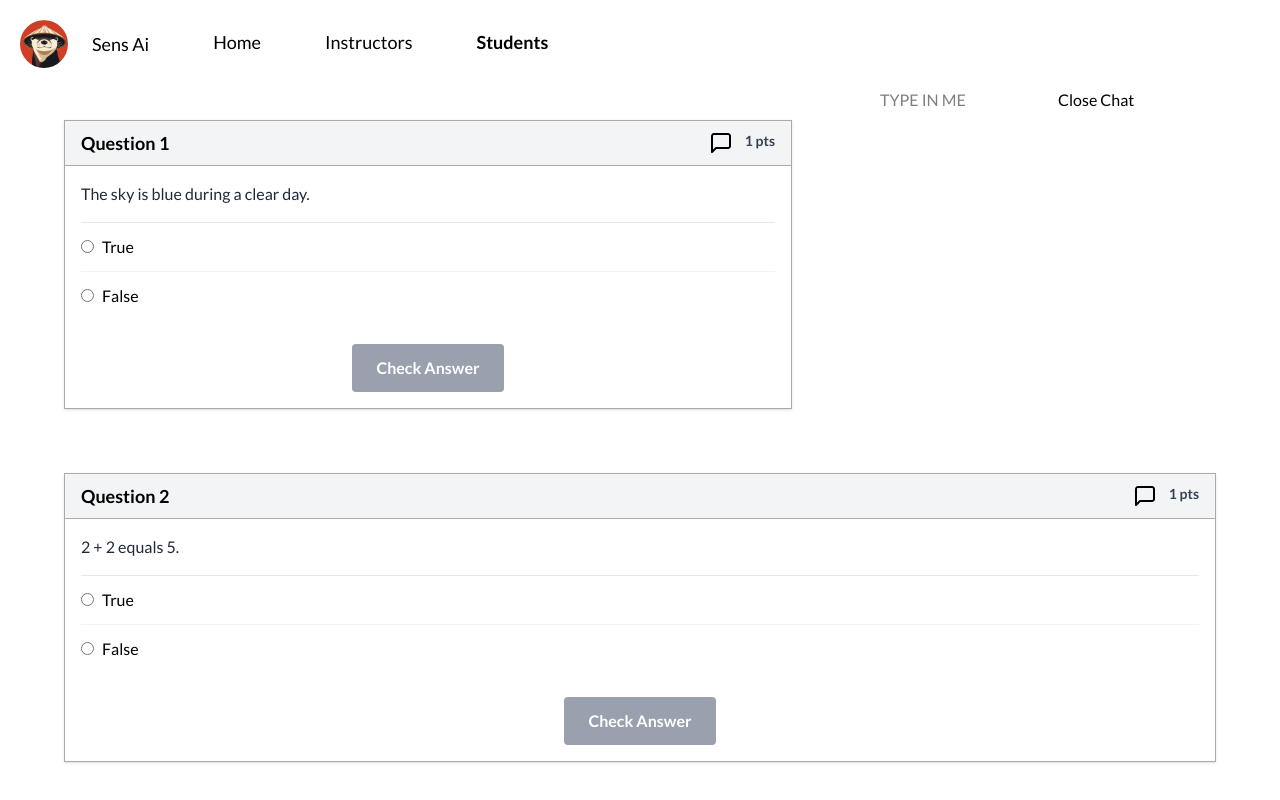
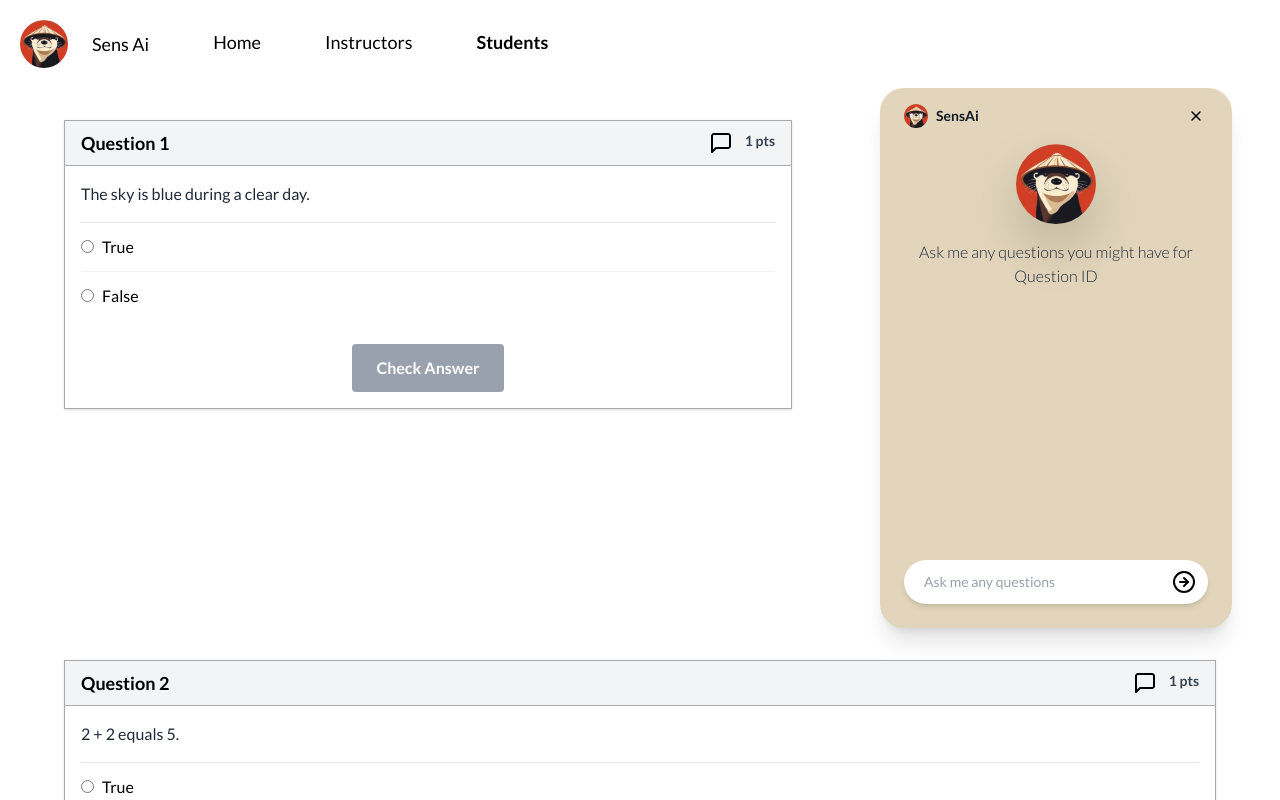
Before and after one commit to ktagdiwala/SensAI, a React (Vite) app in the folder frontend/: page /students in a window 1280 px wide. Both pictures are taken after a click on the picture 1144 px from the left and 143 px from the top of the page. Shown: the top 800 px of the page. Built offline with nearby package versions, Linux system fonts and the light colour scheme.

Commit message:
Completed UI for chat component

```diff
--- a/frontend/src/components/ChatComponent.tsx
+++ b/frontend/src/components/ChatComponent.tsx
@@ -13,14 +13,20 @@ type ChatComponentProps = {
 export default function ChatComponent({ onClose }: ChatComponentProps) {
 
     const [messages, setMessages] = useState<Message[]>([]);
-    const [input, setInput] = useState("")
+    const [input, setInput] = useState("");
 
     const handleChange = (event: React.ChangeEvent<HTMLInputElement>) => {
         setInput(event.target.value)
     }
 
-    const handleKeyDown = (e: React.KeyboardEvent<HTMLInputElement>) => {
-        if (e.key !== "Enter" || !input.trim()) return;
+    const handleKeyDown = (event: React.KeyboardEvent<HTMLInputElement>) => {
+        if (event.key !== "Enter") return;
+        event.preventDefault();
+        sendMessage();
+    };
+
+    const sendMessage = () => {
+        if (!input.trim()) return;
 
         const trimmed = input.trim();
         const timestamp = Date.now().toString();
@@ -44,20 +50,81 @@ export default function ChatComponent({ onClose }: ChatComponentProps) {
 
     return (
         <>
-            <div>
+            <div className="flex justify-end pr-6 lg:pr-12">
+
+                {/**Header */}
+                <div className="flex h-[540px] w-full max-w-md flex-col rounded-3xl bg-chat-beige shadow-xl">
+                    <div className="flex items-center justify-between gap-4 px-6 py-4">
+
+                        <div className="flex items-center gap-2">
+                            <img src="MainIcon.svg" alt="SensAi logo" className="w-6 h-6" />
+                            <p className="text-sm font-semibold text-gray-900">SensAi</p>
+                        </div>
+
+                        <button onClick={onClose} aria-label="Close chat" className="rounded-full p-1 hover:bg-gray-100 transition">
+                            <img src="xIcon.svg" alt="Close" className="w-4 h-4" />
+                        </button>
+                    </div>
+
+                    {/**Info section */}
+                    {/**TODO DECIDE TO KEEP THIS OR REMOVE IT */}
+                    <div className="px-6 pb-6">
+                        <div className="flex flex-col items-center gap-4 text-center">
+                            <img src="MainIcon.svg" alt="SensAi" className="w-20 drop-shadow-2xl" />
+                            <p className="font-light text-gray-800">
+                                Ask me any questions you might have for Question ID
+                            </p>
+                        </div>
+                    </div>
+
+                    {/**Chat section */}
+                    <div className="flex-1 overflow-y-auto px-6 space-y-4 pb-6 [scrollbar-width:thin] [scrollbar-color:#9ca3af_transparent] [&::-webkit-scrollbar]:w-2 [&::-webkit-scrollbar-track]:bg-transparent [&::-webkit-scrollbar-thumb]:rounded-full [&::-webkit-scrollbar-thumb]:bg-gray-400">
                         {messages.map((m) => (
-                    <p key={m.id}>
-                        {m.role}: {m.content}
-                    </p>
+                            <div
+                                key={m.id}
+                                className={`flex ${m.role === "user" ? "justify-end" : "justify-start"}`}
+                            >
+                                <div
+                                    className={`max-w-[85%] rounded-2xl px-4 py-3 text-sm leading-relaxed ${
+                                        m.role === "user"
+                                            ? "bg-gray-100 text-gray-900"
+                                            : "bg-white text-gray-700 shadow"
+                                    }`}
+                                >
+                                    {m.content}
+                                </div>
+                            </div>
                         ))}
+                    </div>
+
+                    {/**Input section */}
+                    <div className="px-6 pb-6">
+                        <div className="relative">
                             <input
                                 type="text"
-                    placeholder="TYPE IN ME"
+                                placeholder="Ask me any questions"
                                 value={input}
                                 onChange={handleChange}
                                 onKeyDown={handleKeyDown}
+                                className="w-full rounded-full bg-white py-3 pl-5 pr-12 text-sm text-gray-900 placeholder-gray-400 shadow-md focus:outline-none focus:ring-2 focus:ring-chat-gold"
                             />
-                <button onClick={onClose}>Close Chat</button>
+                            <button
+                                type="button"
+                                onClick={sendMessage}
+                                aria-label="Send message"
+                                className="absolute inset-y-0 right-2 my-auto flex h-8 w-8 items-center justify-center rounded-full transition hover:scale-105 focus:outline-none focus:ring-2 focus:ring-chat-gold"
+                            >
+                                <img
+                                    src="/arrow-right-circle-Icon.svg"
+                                    alt=""
+                                    className="h-6 w-6"
+                                />
+                            </button>
+                        </div>
+                    </div>
+
+                </div>
+
             </div>
         </>
     );
--- a/frontend/src/index.css
+++ b/frontend/src/index.css
@@ -6,6 +6,7 @@
   --color-canvas-dark-blue: #2A3B5B;
   --color-canvas-gray: #C1C1C1;
   --color-canvas-outline: #AAAAAA;
+  --color-chat-beige: #E2D5BB;
 }
 
 :root {
```
Also changed, not shown: frontend/public/arrow-right-circle-Icon.svg (added), frontend/public/xIcon.svg (added). Lines whose indentation alone changed are shown as unchanged.
